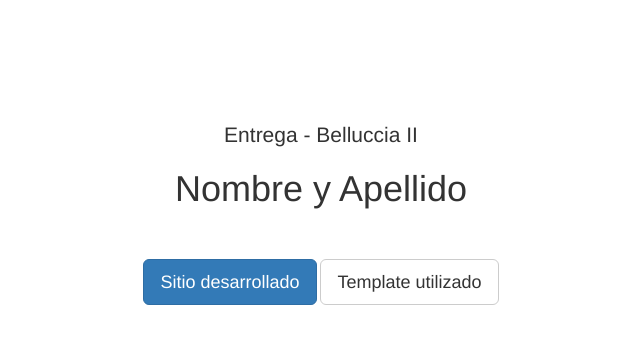
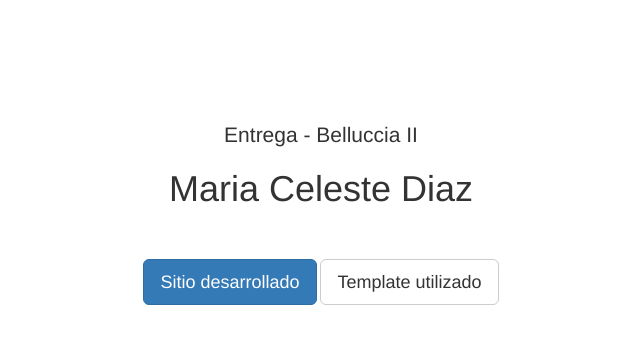
Before and after one commit to diazceleste/entrega.html, a plain HTML site: page index.html in a window 1280 px wide. Shown: the whole page, without its empty margins (319-959 px from the left). Drawn offline with nearby package versions, Linux system fonts and the light colour scheme.

Commit message:
Update index.html

```diff
--- a/index.html
+++ b/index.html
@@ -33,7 +33,7 @@
         <div class="row">
             <div class="col-lg-12 text-center" style="margin-top:100px">
                 <h2 class="lead">Entrega - Belluccia II</h2>
-                <h1>Nombre y Apellido</h1>
+                <h1>Maria Celeste Diaz</h1>
                 <p style="margin-top:50px">
                     <a class="btn btn-primary btn-lg" href="https://diazceleste.github.io/Techie/">Sitio desarrollado</a>
                     <a class="btn btn-default btn-lg" href="https://bootstrapmade.com/demo/Techie/">Template utilizado</a>
```
